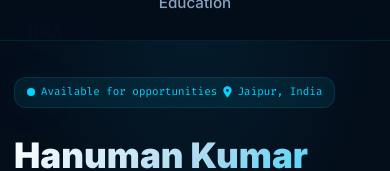
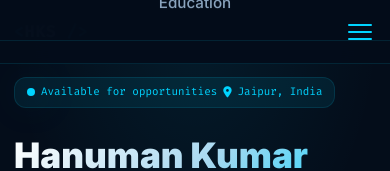
Before and after one commit to HANUMAN-dev/hanuman-portfolio, a plain HTML site: page index.html in a window 390 px wide. Shown: the top 171 px of the page. Drawn offline with Linux system fonts and the light colour scheme.

Commit message:
Fix mobile navbar: always show dark background, ensure logo and hamburger visible

```diff
--- a/index.html
+++ b/index.html
@@ -1339,6 +1339,21 @@
       :root { --nav-height: 64px; }
 
       .container { padding: 0 16px; }
+
+      /* Always show dark navbar on mobile so logo + hamburger are visible */
+      #navbar {
+        background: rgba(4, 13, 26, 0.97);
+        backdrop-filter: blur(20px);
+        border-bottom: 1px solid var(--border);
+      }
+
+      .nav-logo { font-size: 1rem; }
+
+      .hamburger {
+        display: flex;
+        z-index: 1001;
+        position: relative;
+      }
 
       /* Nav */
       .hamburger { display: flex; }
```
